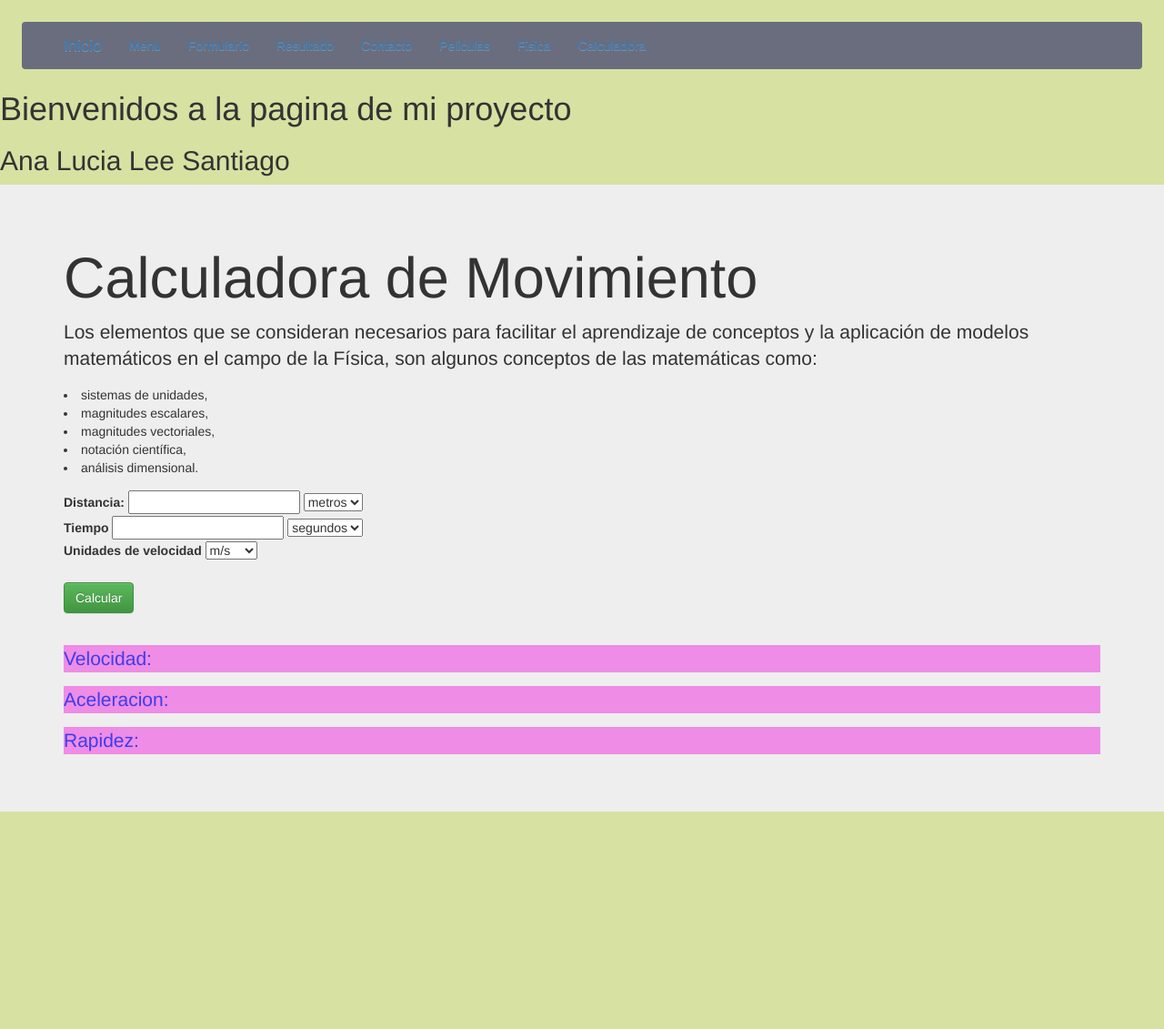
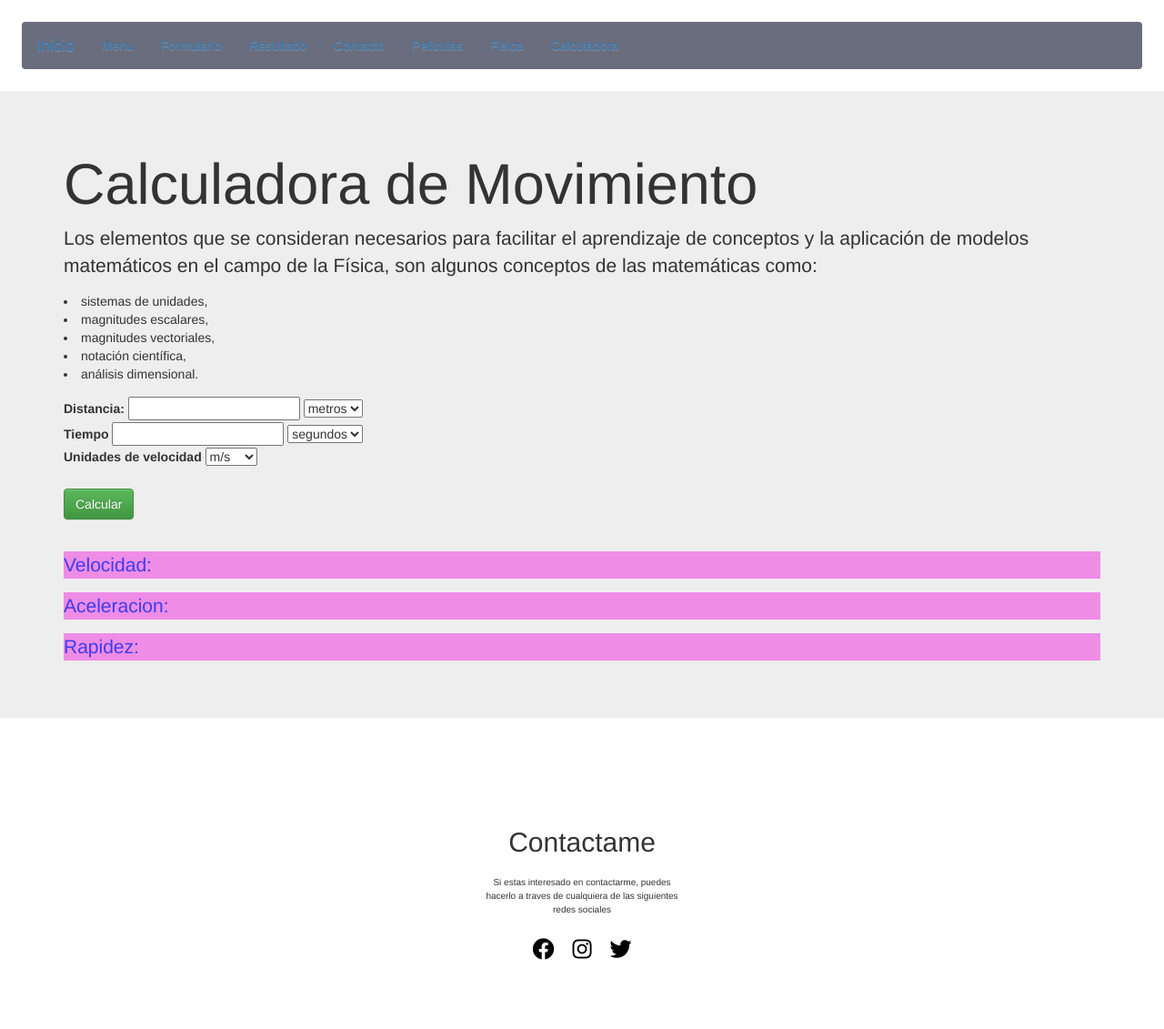
Before and after one commit to luc1a06/todo, a plain HTML site: page fisica.html in a window 1280 px wide. Shown: the whole page at 91% size. Before the commit the page ends 922 px from the top, so only its background shows below. Drawn offline with nearby package versions, Linux system fonts and the light colour scheme; no server answers.

Commit message:
Add files via upload

```diff
--- a/fisica.html
+++ b/fisica.html
@@ -1,23 +1,24 @@
 <!DOCTYPE html>
-<html>
-
+<html lang="en">
     <head>
         <meta charset="UTF-8">
-<meta http-equiv="X-UA-Compatible" content="IE_edge">
-<meta name="viewport" content="width=device-width, initial-scale=1.0">
-<link rel="stylesheet" href="style.css">
+        <meta http-equiv="X-UA"
+
+        <link rel="stylesheet" type="text/css" href="style.css">
+        <link rel="stylesheet" type="text/css" href="footer.css">
+
         <script src="https://ajax.googleapis.com/ajax/libs/jquery/1.11.2/jquery.min.js"></script>
         <link rel="stylesheet" href="https://maxcdn.bootstrapcdn.com/bootstrap/3.3.1/css/bootstrap.min.css">
         <link rel="stylesheet" href="https://maxcdn.bootstrapcdn.com/bootstrap/3.3.1/css/bootstrap-theme.min.css">
         <script src="https://maxcdn.bootstrapcdn.com/bootstrap/3.3.1/js/bootstrap.min.js"></script>
-<link rel="stylesheet" type="text/css" href="style.css">
 
-    <title> Peliculas </title>
+        <link rel="stylesheet" href="https://use.fontawesome.com/releases/v5.8.1/css/all.css" integrity="sha384-50oBUHEmvpQ+1lW4y57PTFmhCaXp0ML5d60M1M7uH2+nqUivzIebhndOJK28anvf" crossorigin="anonymous">
+
     </head>
     <body>
         <div style="margin: 24px;">
             <nav class="navbar navbar-light" style="background-color: #696D7D;">
-        <div class="container">
+              <div class="center">
                 <a class="navbar-brand" href="index.html">Inicio</a>
                 <ul class="nav navbar-nav">
                       <li class="active">
@@ -45,9 +46,6 @@
               </div>
             </nav>
         </div>
-
-  <h1>Bienvenidos a la pagina de mi proyecto</h1>
-  <h2>Ana Lucia Lee Santiago</h2>
 
         <div class="jumbotron jumbotron-fluid">
           <div class="container">
@@ -160,13 +158,35 @@
           </div>
           </div>
 
+        <footer>
+            <div class="container">
+              <div class="footer-content">
+                <div class="footer-section about">
+                  <h2>Contactame</h2>
+                  <p>Si estas interesado en contactarme, puedes hacerlo a traves de cualquiera de las siguientes redes sociales</p>
+                  <div class="contact-links">
+                    <a href="http://www.facebook.com/miperfil" target="_blank"><i class="fab fa-facebook"></i></a>
+                    <a href="http://www.instagram.com/chaeyo.0" target="_blank"><i class="fab fa-instagram"></i></a>
+                    <a href="http://www.twitter.com/miperfil" target="_blank"><i class="fab fa-twitter"></i></a>
 
-  <div id="footer"></div>
+                  </div>
+                </div>
+              </div>
+            </div>
             <script type="text/javascript">
-  $(function(){
-    $("#footer").load("/lucia/footer.html");
+              //con lo siguiente, hare
+            const socialnetworks = document.querySelectorAll('.contact-links a');
+            socialnetworks.forEach(link =>{
+              link.addEventListener('click', e =>{
+                e.preventDefault();
+                window.open(link.href, '_blank');
+              });
             });
           </script>
+          </footer>
+
+
+
 
     </body>
 </html>
--- a/footer.css
+++ b/footer.css
@@ -1,14 +1,14 @@
 footer{
-	background-color: #CB9797;
-	color: #6A3636;
-	padding: 60px 0;
+	background-color: ;
+	color: ;
+	padding: 50px 0;
 }
 .container{
-	max-width: 1200px;
+	max-width: 300px;
 	margin: 0 auto;
 	padding: 0 20px;
 }
-.footer-content{
+.footer-container{
 	display: flex;
 	flex-wrap: wrap;
 }
@@ -24,7 +24,7 @@ footer{
 	margin-bottom: 20px;
 }
 .about p{
-	font-size: 18px;
+	font-size: 10px;
 	line-height: 1.5;
 	margin-bottom: 20px;
 }
@@ -41,5 +41,4 @@ footer{
 }
 .contact-links a:hover{
 	transform: translateY(-5px);
-	color: white;
 }
```
Also changed, not shown: index.html (+10 -19 lines), 1 other file. Lines whose indentation alone changed are shown as unchanged.
